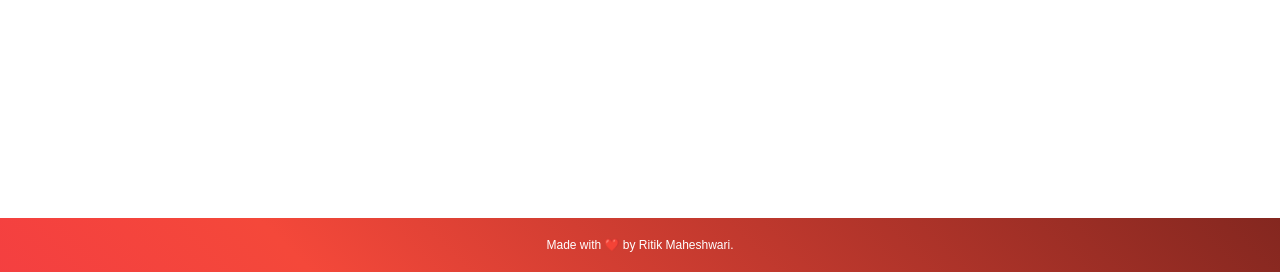
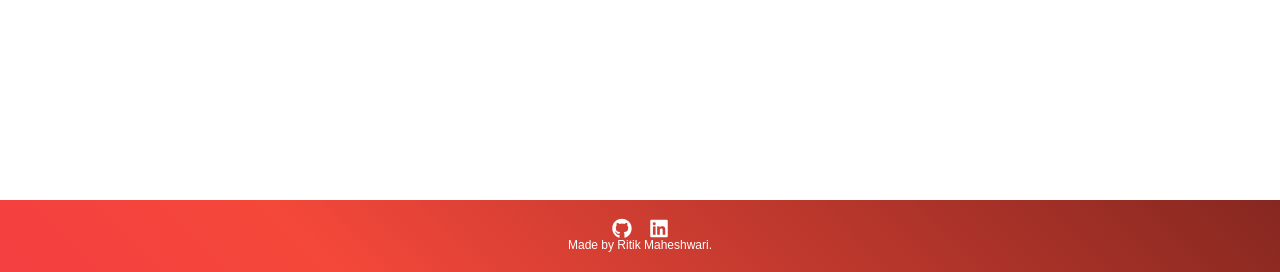
Before and after one commit to ritikmaheshwari29/Diabetes-Prediction-App, a Flask app: template templates/diabres.html in a window 1280 px wide. Shown: the part 528-800 px from the top of the page. Run offline with Flask 2, Linux system fonts and the light colour scheme; the template is opened without the code that fills it, so the values that code supplies are empty; parts of the project's set-up code (start-up, migrations or seed data) failed here and were passed over; some libraries are stand-ins or nearby versions.

Commit message:
Update diabres.html

```diff
--- a/templates/diabres.html
+++ b/templates/diabres.html
@@ -34,10 +34,10 @@
 		<!-- Footer -->
        <div class='footer'>
            <div class="contact">
-               <!-- <a target="_blank" href="https://github.com/anujvyas/Diabetes-Prediction-Deployment"><i class="fab fa-github fa-lg contact-icon"></i></a> -->
-               <!-- <a target="_blank" href="https://www.linkedin.com/in/anujkvyas"><i class="fab fa-linkedin fa-lg contact-icon"></i></a> -->
+               <a target="_blank" href="https://github.com/ritikmaheshwari29/Diabetes-Prediction-App"><i class="fab fa-github fa-lg contact-icon"></i></a>
+               <a target="_blank" href="https://www.linkedin.com/in/ritik-maheshwari-065017166/"><i class="fab fa-linkedin fa-lg contact-icon"></i></a>
            </div>
-           <p class='footer-description'>Made with ❤️ by Ritik Maheshwari.</p>
+           <p class='footer-description'>Made by Ritik Maheshwari.</p>
        </div>
 
 	</body>
```
